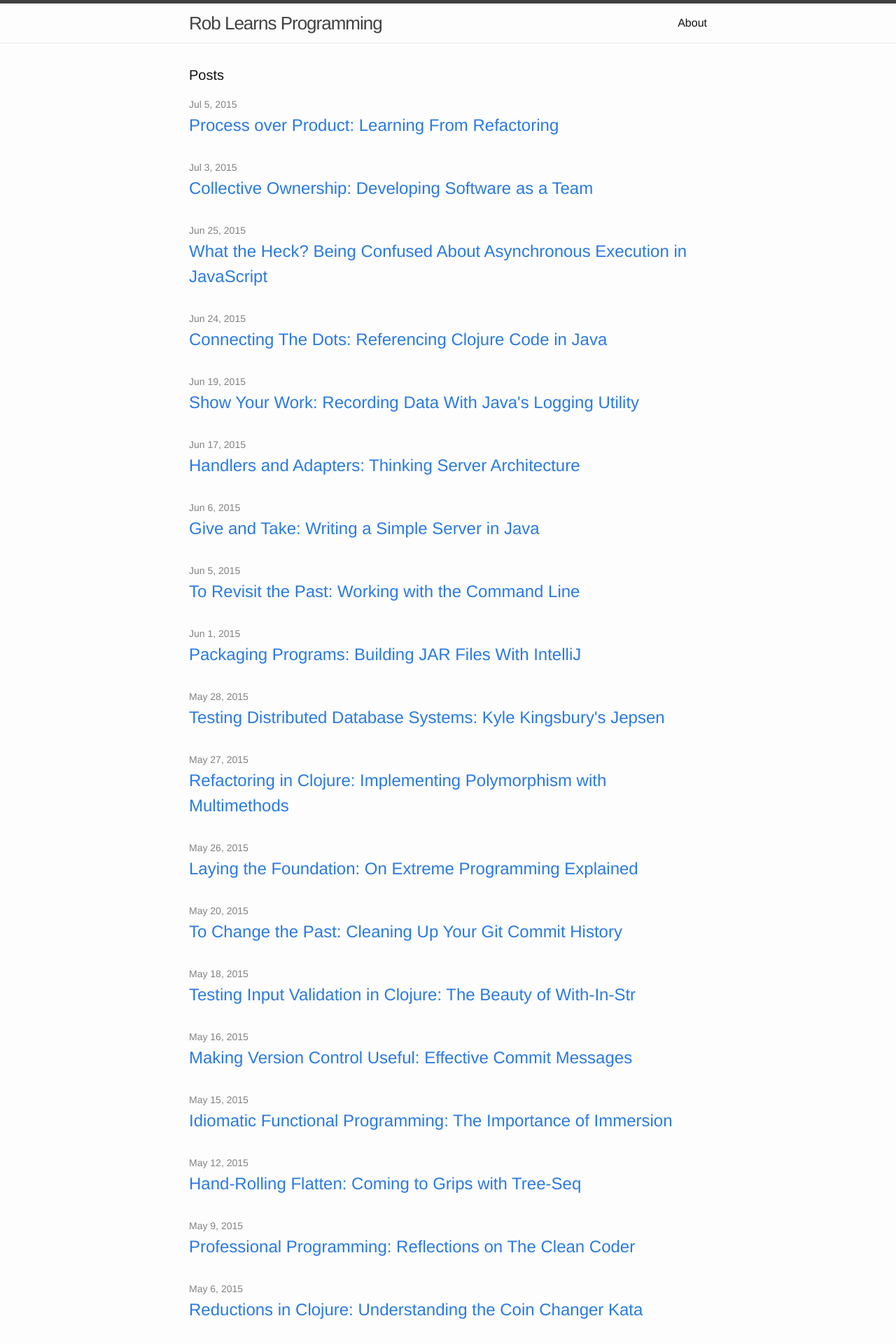
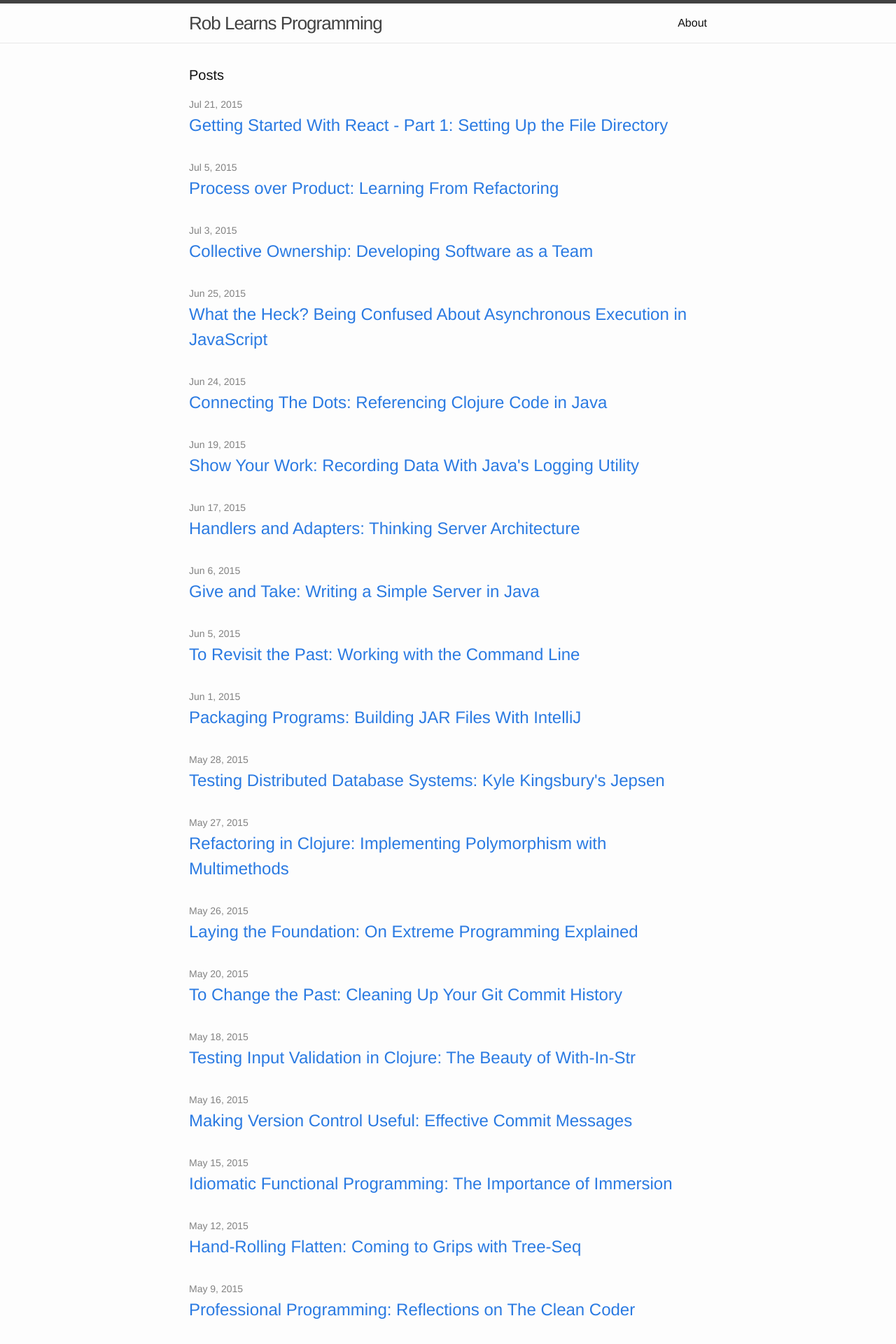
Before and after one commit to rmulhol/rmulhol.github.io, a Jekyll site: the page built from index.html, in a window 1280 px wide. Shown: the top 1920 px of the page at 70% size. Built offline with Jekyll 4.4.1, drawn with Linux system fonts in a browser that asks for light colours; some of the changed lines change nothing that is shown.

Commit message:
add post on setting up a react file directory

```diff
--- /dev/null
+++ b/_posts/2015-07-21-starting-react-directory.markdown
@@ -0,0 +1,126 @@
+---
+layout: post
+title:  "Getting Started With React - Part 1: Setting Up the File Directory"
+date:   2015-07-21
+categories: javascript
+tags: react npm
+---
+
+Recently I've had the opportunity to do some work with [React][react], the JavaScript libary put together by Facebook for building user interfaces. It's been a really cool experience, and I'm growing more comfortable working with React everyday.
+
+That's not to say the process has been hiccup free - it's been littered with (surmountable) obstacles. Though that's to be expected when you're new to any library, it's particularly pronounced in this instance by the absence of a standardized format for React projects.
+
+You see, there is no `rails new ...` for React. There are several super helpful boilerplate [templates][boilerplate] and [generators][generator], but they're not uniform. People pretty much include whatever they think they'll need, and they all have different ideas as to what exactly that is.
+
+I'm not going to tell you that my preferences are any better than those of the folks who have done this work,[^1] but I am willing to wager that mine are more minimal. I'm interested in having the bare-bones setup for getting up and running, and we can add other stuff later.
+
+So, in what follows, I want to lay out the steps for setting up a file directory you can use to build a React project. We'll include only what we need to start hacking, and then cover further topics in subsequent posts. If you're willing to hop on for the ride, let's dive into part 1 of getting started with React.
+
+**Step 1: Setting Up Your `package.json` File**
+
+One thing we'll be using to manage our project's dependencies is [npm][npm] - the Node Package Manager. If you don't have that, you'll want to [install Node.js and npm][install] now.[^2]
+
+Once you've got npm, you can run `npm init` in an empty directory to setup a basic [`package.json`][pack_json] file. By answering the prompts, you'll identify some key attributes of your project: its name, version, license, etc.
+
+![npm-init-execution]({{ site.url }}/assets/npm-init.png)
+
+Once we've got a basic `package.json` file setup, we can add one of the more important dependencies for our project - React - with a single command: `npm install react --save`.[^3]
+
+Next, we can install some dev dependencies we'll be needing: `npm install --save-dev browserify reactify`.[^4]  [Browserify][browserify] will enable us to compile modules for the browser, and [Reactify][reactify] will help Browserify to play nicely with the [JSX][jsx] syntax we'll be using in our React modules.
+
+At this point, your `package.json` file should look something like this:
+
+![pkg-with-devDeps]({{ site.url }}/assets/pkg-with-devDeps.png)
+
+We'll want to add a build script to make it look like this:
+
+![pkg-with-build-script]({{ site.url }}/assets/pkg-with-build-script.png)
+
+And then install `browserify` globally so that our script will execute: `npm install -g browserify`.[^5]
+
+That will do it for our `package.json` file, for now. Time to start building out the rest of our file directory structure.
+
+**Step 2: Add Files/Directories**
+
+Just by setting up our dependencies and build script, we've done most of the leg work necessary to get a React project up and running. The next step is pretty simple: put together the file directory structure.
+
+There are a number of ways you could organize your directory, but to play nicely with our current setup, you'll want to run the following commands:
+
+![file-directory-commands]({{ site.url }}/assets/file-directory-commands.png)
+
+That will set up a file tree that looks like this:
+
+![file-directory-tree]({{ site.url }}/assets/file-directory-tree.png)
+
+At this point, we're ready to put in some code!
+
+**Step 3: Filling in `index.html`**
+
+The `index.html` file stores the basic page we'll be working on. You can fill it in like so:
+
+{% highlight html %}
+<!doctype html>
+<html lang="en">
+  <head>
+    <meta charset="utf-8">
+    <title>Demo App</title>
+  </head>
+  <body>
+    <section id="react"></section>
+    <script src="js/bundle.js"></script>
+  </body>
+</html>
+{% endhighlight %}
+
+The key to this file is the `section` with the `id` "react" - that's the entry point for our React code. It'll be filled in by the `bundle.js` script (which is generate by Browserify).
+
+**Step 4: Filling in `app.js`**
+
+Almost there! The next step is to pop some code into our `app.js` file that indicates what to put in the "react" `section`. You can do that like so:
+
+{% highlight html %}
+var React = require('react');
+
+React.render(
+    <div>
+      <h1>Hello, world!</h1>
+    </div>,
+    document.getElementById('react')
+  );
+{% endhighlight %}
+
+This code tells React to find the page element with the `id` "react" and put the preceding JSX code (which looks like raw html) there.
+
+**Step 5: Build and Run**
+
+At this point, we've got all the hand-written code we're going to need. The next step is to run `npm run build`, which will trigger the build script we put in our `package.json` file.
+
+After that's complete, we're ready to fire up our app! To do that, we need an http server. The easiest way to get one is probably to run `npm install -g http-server`.
+
+Once that's installed, head to your project's root directory and run `http-server`. Pull up the browser and head over to http://localhost:8080/ and...
+
+![browser-view]({{ site.url }}/assets/browser-view.png)
+
+It's alive! That's not exactly the fancy view we were hoping for when we decided to explore this newfangled UI library, but it's a start!
+
+**Conclusion**
+
+So, we clearly have a lot more to learn before we can start really taking advantage of React's power, but we are now working with the library. Just by installing a few dependencies, filling out a few files, and executing a few scripts, we're right about where we'd expect to be with something like a `rails new ...` for React.
+
+Stay tuned for future posts on getting started with React!
+
+[^1]: They're awesome
+[^2]: Seriously, if you've read this far, you're definitely going to want these things.
+[^3]: The `--save` flag tells npm to list react in the `dependencies` section of our `package.json` file. That's useful for anyone who clones our repo, since they can now run `npm install` to install all of the project's dependencies.
+[^4]: The `--save-dev` flag tells npm to list Browserify and Reactify in the `devDependencies` section of our `package.json` file.
+[^5]: The `-g` flag tells npm to install Browserify globally, so that we can run `browserify` from the command line anywhere on our system.
+
+[react]: https://facebook.github.io/react/
+[boilerplate]: https://github.com/petehunt/react-boilerplate
+[generator]: https://github.com/newtriks/generator-react-webpack
+[npm]: https://www.npmjs.com/
+[install]: https://docs.npmjs.com/getting-started/installing-node
+[pack_json]: https://docs.npmjs.com/files/package.json
+[browserify]: https://github.com/substack/browserify-handbook
+[reactify]: https://github.com/andreypopp/reactify
+[jsx]: https://facebook.github.io/jsx/
--- a/_sass/_base.scss
+++ b/_sass/_base.scss
@@ -42,6 +42,9 @@ ul, ol, dl, figure,
 img {
     max-width: 100%;
     vertical-align: middle;
+    display: block;
+    margin-left: auto;
+    margin-right: auto;
 }
 
 
```
Also changed, not shown: assets/browser-view.png (added), assets/file-directory-commands.png (added), assets/file-directory-tree.png (added), assets/npm-init.png (added), assets/pkg-with-build-script.png (added), assets/pkg-with-devDeps.png (added), 10 other files.
